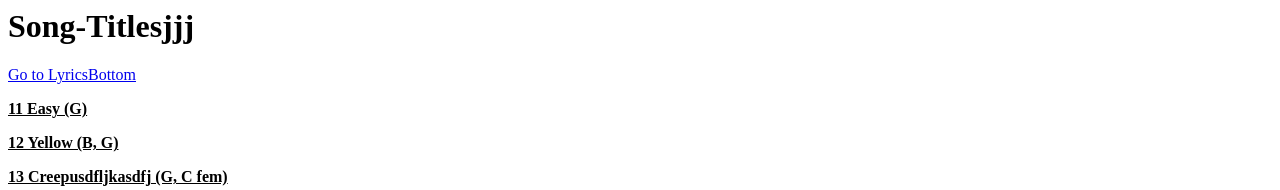
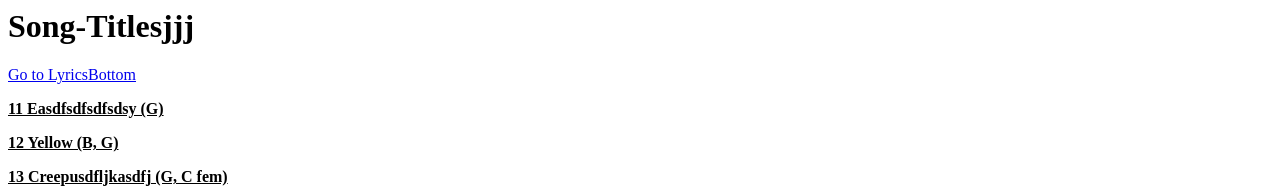
Before and after one commit to stephanripke/lyrics_general, a plain HTML site: page index.html in a window 1280 px wide. Shown: the top 190 px of the page. Drawn offline with Linux system fonts and the light colour scheme.

Commit message:
Second commit

```diff
--- a/index.html
+++ b/index.html
@@ -6,7 +6,7 @@ td { border: 1px solid #ccc; padding: 1em; }
 .playImage { display: none; }
 </style><table cellspacing=10 width=100%><h1>Song-Titlesjjj</h1>
 <a href="#section2">Go to Lyrics</a>
-<a></a><a href="#bottom">Bottom</a><p><div><b><u>11 Easy (G)</u></b></div></p><p><div><u><b>12 Yellow (B, G)</b></u></div>
+<a></a><a href="#bottom">Bottom</a><p><div><b><u>11 Easdfsdfsdfsdsy (G)</u></b></div></p><p><div><u><b>12 Yellow (B, G)</b></u></div>
 <div></div></p><p><div><b><u>13 Creepusdfljkasdfj (G, C fem)</u></b></div></p><p><u><b>14 All the things you are (f-minor, d-minor fem)</b></u></p><p><div><u><b>15 My funny valentine (Eb / Bb)</b></u></div></p><p><u><b>16 Angel Eyes (Cm)</b></u></p><p><b><u>17 Always remember us this way (C)</u></b></p><p><u><b>18 Baby one more time (c-minor)</b></u></p><p><div><u><b>19 Angels&nbsp; (E, G fem)</b></u></div>
 <div></div></p><p><u><b>20 When I am sixty four (F)</b></u></p><p><div><b><u>21 Wonderwall</u>&nbsp;(e)</b></div>
 <div></div></p><p><b><u>22 Waterloo (D)</u></b></p>
```
Also changed, not shown: 1 other file.
